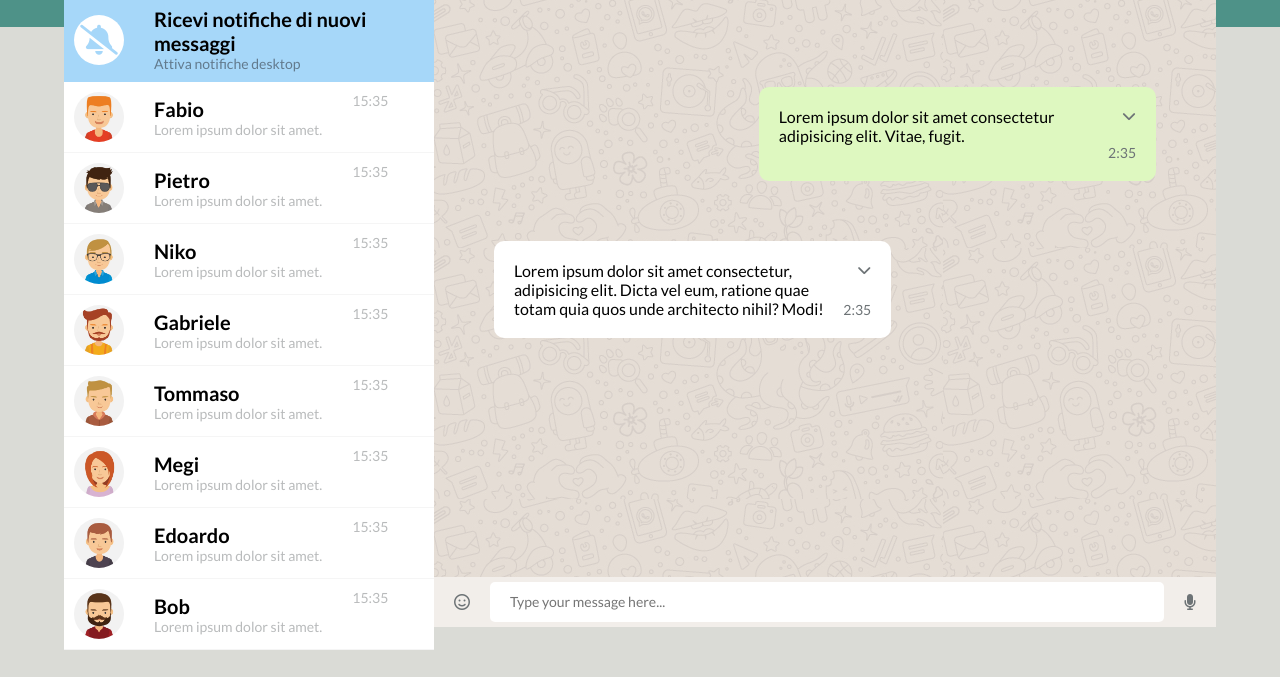
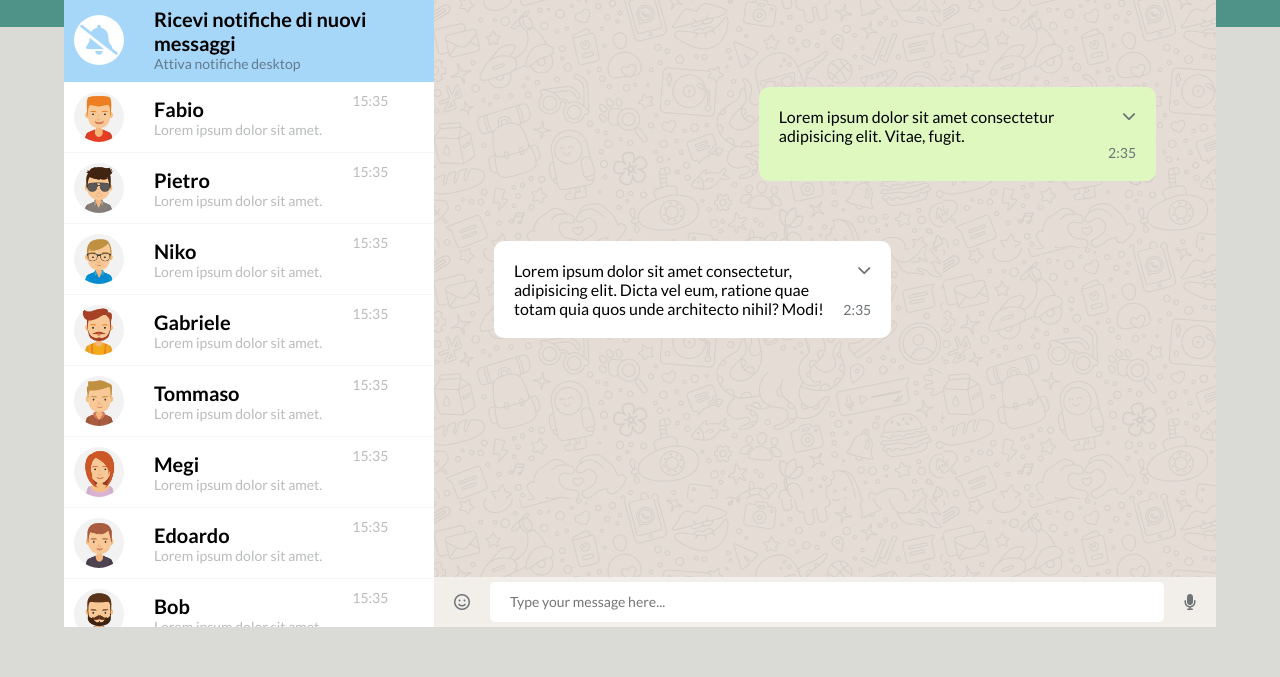
Before and after one commit to thomas-mach/html-css-boolzapp, a plain HTML site: page index.html in a window 1280 px wide. Shown: the part 123-800 px from the top of the page. Drawn offline with Linux system fonts and the light colour scheme.

Commit message:
ADD: overflow to contacts_ list

```diff
--- a/css/style.css
+++ b/css/style.css
@@ -51,6 +51,10 @@ menu, ul, ol{
     justify-content: flex-start;
     min-height: 100%;
     display: none;
+}
+
+.contacts_list{
+    overflow: auto;
 }
 
 .avatar_io img{
```
